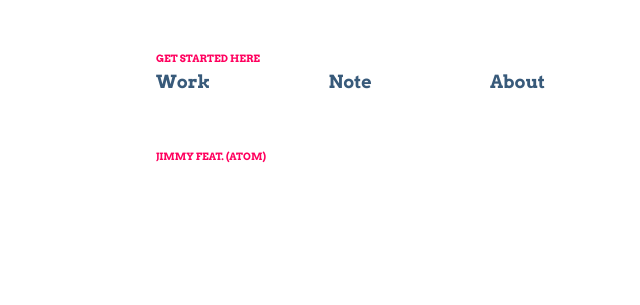
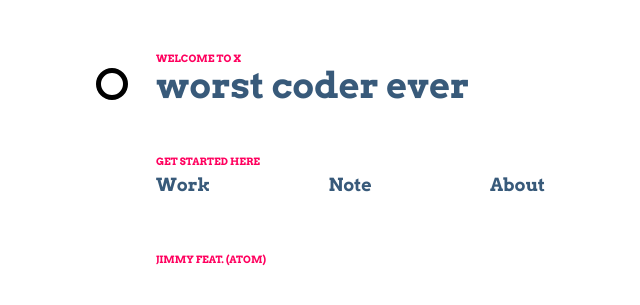
Before and after one commit to jimmyyao88/jimmyyao88.github.io, a Jekyll site: the page built from index.html, in a window 1280 px wide. Shown: the top 305 px of the page, without its empty margins (4-644 px from the left). Built offline with Jekyll 4.4.1, drawn with Linux system fonts in a browser that asks for light colours; Markdown is read by kramdown in place of the engine named in the settings; part of the change alters nothing that is shown.

Commit message:
daily commit

```diff
--- a/_layouts/default.html
+++ b/_layouts/default.html
@@ -9,7 +9,7 @@
 
 <title>{% if page.title != 'Jimmy' %}{{ site.name }} - {% endif %}{{ page.title }}</title>
 
-{% if page.title == 'Saito' %}
+{% if page.title == 'Jimmy' %}
 <header>
 	<h2>Welcome to <a href={% if site.prod %}//{{ site.url }}{% endif %}/>X</a></h2>
 	<h1 lang=en><a href={% if site.prod %}//{{ site.url }}{% endif %}/ rel=home accesskey=x style="font-size:36px;">worst coder ever</a></h1>
```
